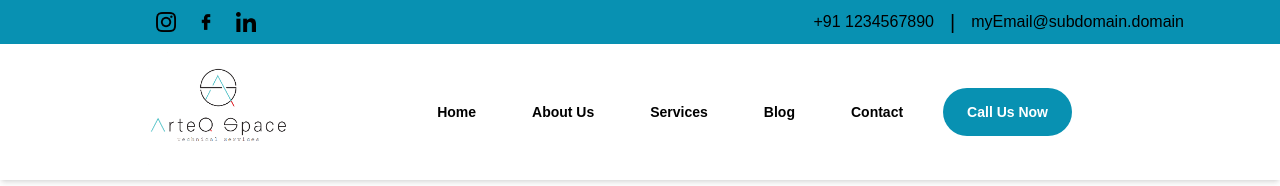
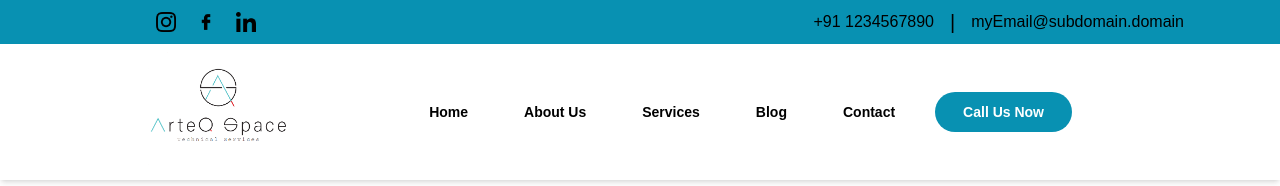
Before and after one commit to SuzaanAhmed/company, a Next.js app: page /navbar in a window 1280 px wide. Shown: the top 186 px of the page. Built offline with nearby package versions, Linux system fonts and the light colour scheme.

Commit message:
Finishing touch

```diff
--- a/src/app/navbar/page.js
+++ b/src/app/navbar/page.js
@@ -46,7 +46,7 @@
                 <li key={link.href}>
                   <Link
                     href={link.href}
-                    className="p-4 relative after:content-['']
+                    className="p-4 relative
                     after:absolute
                     after:left-0
                     after:-bottom-1
@@ -65,7 +65,7 @@
               <li>
                 <Link
                   href="/Call"
-                  className="bg-[#0891b2] hover:bg-red-500 text-white px-6 py-4 text-sm rounded-full transition-colors"
+                  className="bg-[#0891b2] hover:bg-red-500 text-white px-7 py-3 text-sm rounded-full transition-colors"
                 >
                   Call Us Now
                 </Link>
```
